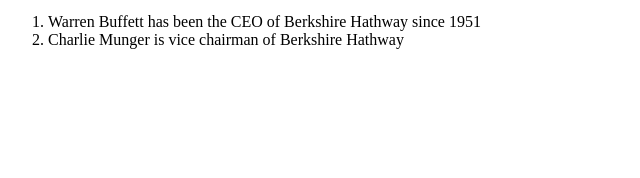
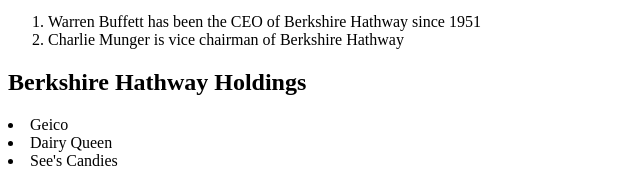
Before and after one commit to LukeCodesToo/new-web, a plain HTML site: page index.html in a window 1280 px wide. Shown: the part 814-992 px from the top of the page, without its empty margins (0-640 px from the left). Before the commit the page ends 879 px from the top, so only its background shows below. Drawn offline with Linux system fonts and the light colour scheme.

Commit message:
Update index.html

```diff
--- a/index.html
+++ b/index.html
@@ -18,6 +18,10 @@
 	<li> Warren Buffett has been the CEO of Berkshire Hathway since 1951</li>
 	<li> Charlie Munger is vice chairman of Berkshire Hathway</li>
 </ol>
+<h2> Berkshire Hathway Holdings</h2>
+<li>Geico</li>
+<li>Dairy Queen</li>
+<li>See's Candies</li>
 </main>
 
 
```
